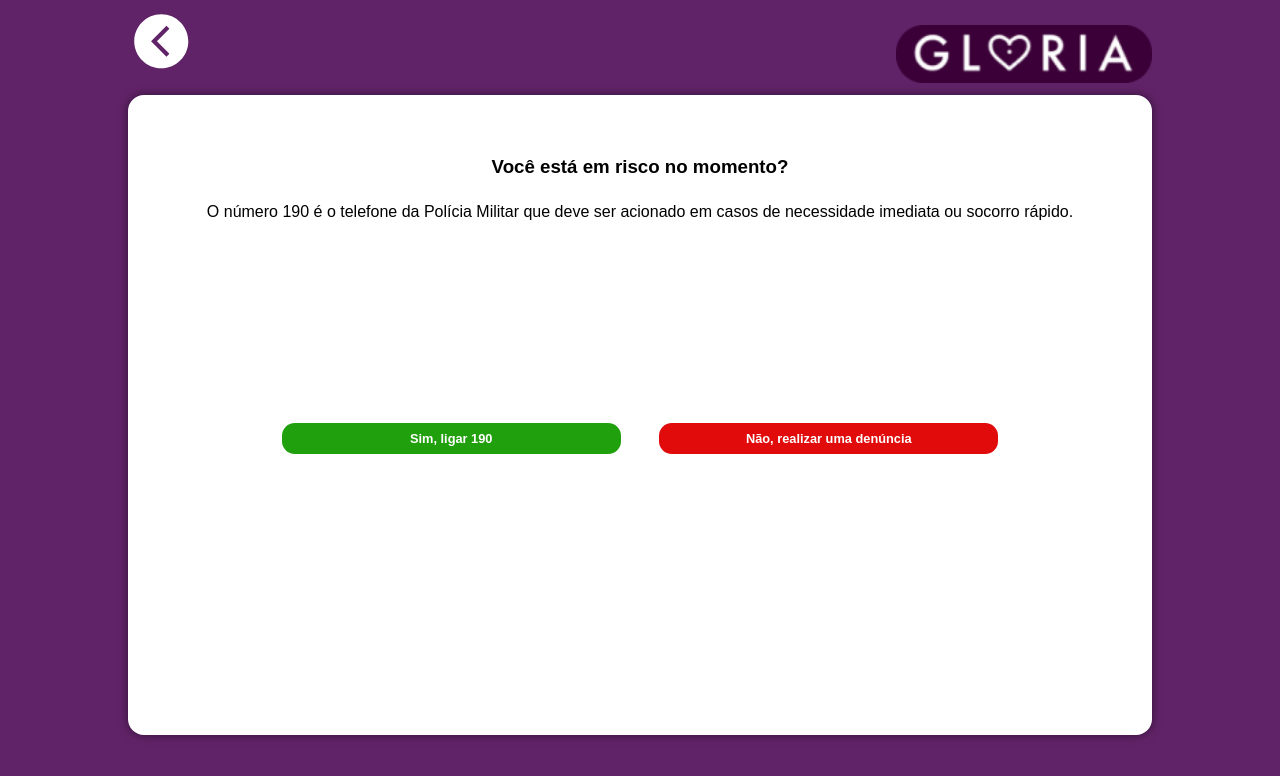
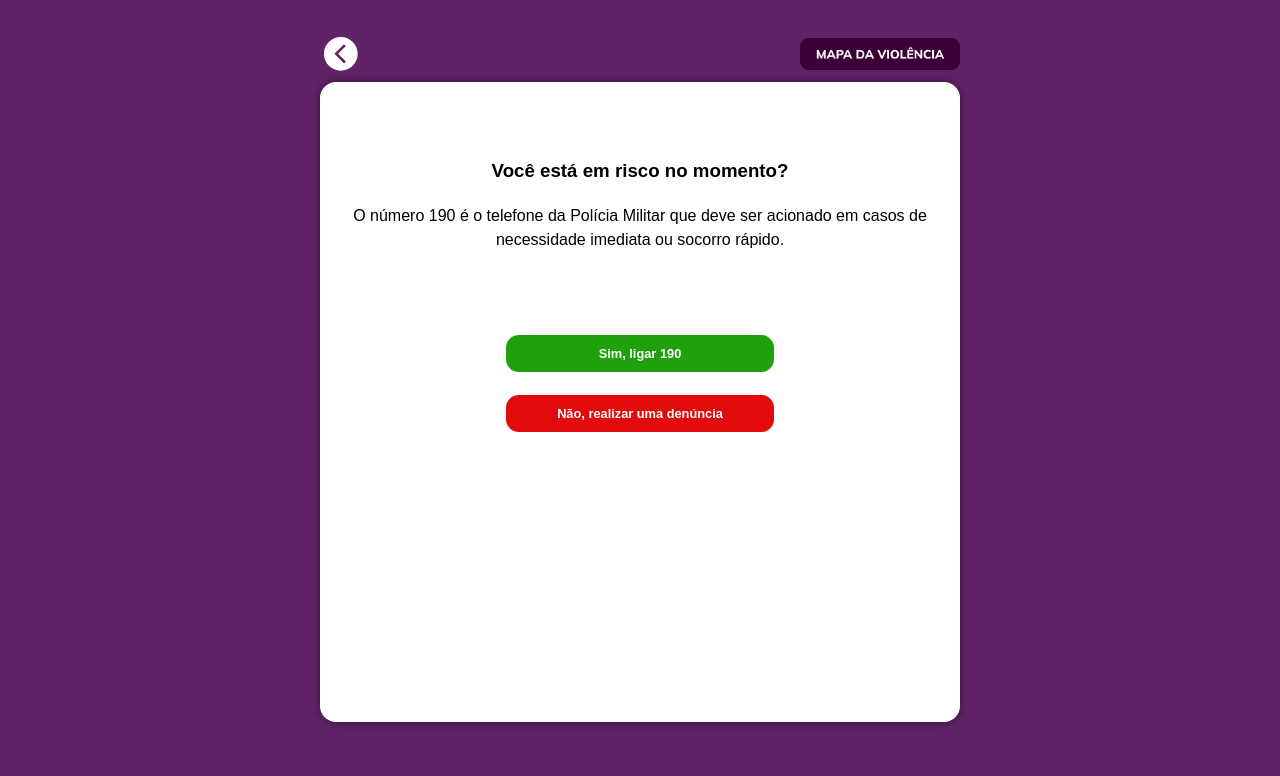
Before and after one commit to anajbsouza/Mapa-da-Violencia, a React (Vite) app in the folder frontend/: page /emergency in a window 1280 px wide. Shown: the top 776 px of the page. Built offline with nearby package versions, Linux system fonts and the light colour scheme.

Commit message:
fix: new styles and logo

```diff
--- a/frontend/src/App.css
+++ b/frontend/src/App.css
@@ -107,7 +107,6 @@ main {
   width: 50%;
 }
 
-
 /*Componente ErrorMessage*/
 .error{
   color: red;
@@ -115,12 +114,22 @@ main {
   margin: 0;
 }
 @media (min-width: 500px) {
+  main {
+    width: 50vw;
+    height: 80vh;
+  }
+
   .logo {
     width: 30%;
   }
 }
 
 @media (min-width: 1000px) {
+  main {
+    width: 50vw;
+    height: 80vh;
+  }
+
   .logo {
     width: 25%;
   }
--- a/frontend/src/components/Header.tsx
+++ b/frontend/src/components/Header.tsx
@@ -1,4 +1,4 @@
-import Logo from "../assets/logo.png"
+import Logo from "../assets/logo2.png"
 import { useNavigate } from "react-router-dom";
 import { IoChevronBackCircleSharp } from "react-icons/io5";
 
--- a/frontend/src/components/HeaderMap.tsx
+++ b/frontend/src/components/HeaderMap.tsx
@@ -1,4 +1,4 @@
-import Logo from "../assets/logo.png"
+import Logo from "../assets/logo2.png"
 import { useNavigate } from "react-router-dom";
 
 const HeaderMap = () => {
--- a/frontend/src/styles/EmergencyPage.css
+++ b/frontend/src/styles/EmergencyPage.css
@@ -1,18 +1,14 @@
-/* Emergency */
-
 .question-emergency {
   text-align: center;
-  padding-top: 5vh;
+  padding-top: 7vh;
 }
 
 .buttons-container-emergency {
     display: flex;
-    flex-direction: row;
+    flex-direction: column;
     justify-content: center;
-    gap: 3vw;
     align-items: center;
-    margin-top: 25%;
-    padding: 3vw;
+    margin-top: 13%;
   }
 
   .green-button,
@@ -25,11 +21,7 @@
     border-radius: 1em;
     color: white;
     margin-bottom: 5%;
-    width: 40vw;
-    display: flex;
-    justify-content: center; /* Centraliza o texto horizontalmente */
-    align-items: center; /* Centraliza o texto verticalmente */
-    text-align: center; /* Centraliza o texto dentro do botão */
+    width: 50vw;
   }
 
   .green-button {
@@ -44,12 +36,16 @@
     height: 9vh;
   }
 
-
+  @media (min-width: 500px) {
+    .green-button,
+    .red-button {
+      width: 60%;
+    }
 
   @media (min-width: 1000px) {
-    .buttons-container-emergency {
-      width: 70%;
-      margin: 20vh auto;
-      justify-content: center;
+    .green-button,
+    .red-button {
+      width: 60%;
+      padding: 0.7rem 0.5rem;
     }
   }
--- a/frontend/src/styles/Footer.css
+++ b/frontend/src/styles/Footer.css
@@ -15,19 +15,19 @@
     align-items: center;
     text-align: center;
     font-weight: bold;
-    margin-bottom: 10vh;
+    margin-bottom: 13vh;
   }
 
 @media (min-width: 600px) {
   .footer {
     width: 20vw;
-    margin-bottom: 10vh ;
+    margin-bottom: 13vh ;
   }
 }
 
 @media (min-width: 1000px) {
   .footer {
     width: 13vw;
-    margin-bottom: 12vh;
+    margin-bottom: 13vh;
   }
 }
--- a/frontend/src/styles/FormAboutViolencePage.css
+++ b/frontend/src/styles/FormAboutViolencePage.css
@@ -17,7 +17,7 @@
         font-weight: bold;
         font-size: 1em;
         line-height: 24.38px;
-        margin-top: 2vh;
+        margin-top: 7vh;
     }
 
     .questions {
--- a/frontend/src/styles/KnowMorePage.css
+++ b/frontend/src/styles/KnowMorePage.css
@@ -18,7 +18,6 @@
 .link-items {
     display: flex;
     margin-bottom: 24px;
-    /* flex-direction: row; */
 }
 
 .link-items p {
--- a/frontend/src/styles/ThankYouPage.css
+++ b/frontend/src/styles/ThankYouPage.css
@@ -4,7 +4,6 @@
     justify-content: center;
     flex-direction: column;
     text-align: center;
-    margin-top: 10vh;
 }
 
 .knowMore-Thankyou {
```
Also changed, not shown: frontend/src/assets/logo2.png (added).
